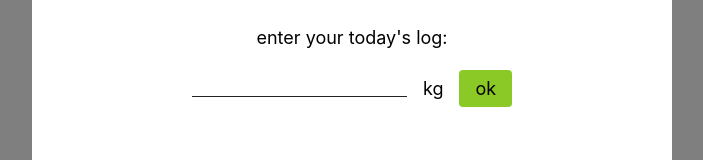
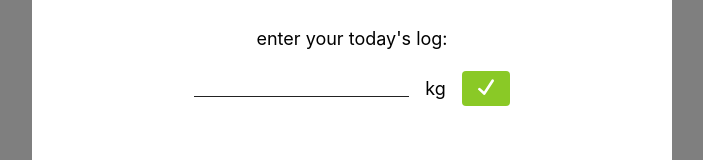
Before and after one commit to lousousa/weight-log, a Next.js app: page / in a window 1280 px wide. Both pictures are taken after a click on the button 640 px from the left and 680 px from the top of the page. Shown: the part 366-526 px from the top of the page, without its empty margins (288-991 px from the left). Built offline with nearby package versions, Linux system fonts and the light colour scheme.

Commit message:
add check mark icon to button

```diff
--- a/src/commons/icons.tsx
+++ b/src/commons/icons.tsx
@@ -19,3 +19,15 @@ export const CloseIcon = (props: SVGProps<SVGSVGElement>) => (
     />
   </svg>
 )
+
+export const CheckMarkIcon = () => (
+  <svg
+    viewBox="0 0 36 36"
+    xmlns="http://www.w3.org/2000/svg"
+  >
+    <path
+      fill="currentColor"
+      d="M34.459 1.375a2.999 2.999 0 0 0-4.149.884L13.5 28.17l-8.198-7.58a2.999 2.999 0 1 0-4.073 4.405l10.764 9.952s.309.266.452.359a2.999 2.999 0 0 0 4.15-.884L35.343 5.524a2.999 2.999 0 0 0-.884-4.149z"
+    />
+  </svg>
+)
--- a/src/pages/index.tsx
+++ b/src/pages/index.tsx
@@ -2,7 +2,7 @@ import { useRef } from 'react'
 import Head from 'next/head'
 import styled from 'styled-components'
 import moment from 'moment'
-import { PlusIcon } from '../commons/icons'
+import { PlusIcon, CheckMarkIcon } from '../commons/icons'
 
 import { Modal } from '../components/modal'
 
@@ -31,7 +31,7 @@ export default function Home() {
         </FormText>
 
         <FormButton>
-          ok
+          <CheckMarkIcon />
         </FormButton>
       </InputWrapper>
     </MainForm>
@@ -126,6 +126,10 @@ const FormButton = styled.button`
   border: none;
   padding: 8px 16px;
   border-radius: 4px;
-  font-size: 18px;
   background-color: #8ac926;
+
+  svg {
+    width: 16px;
+    color: #fff;
+  }
 `
```
